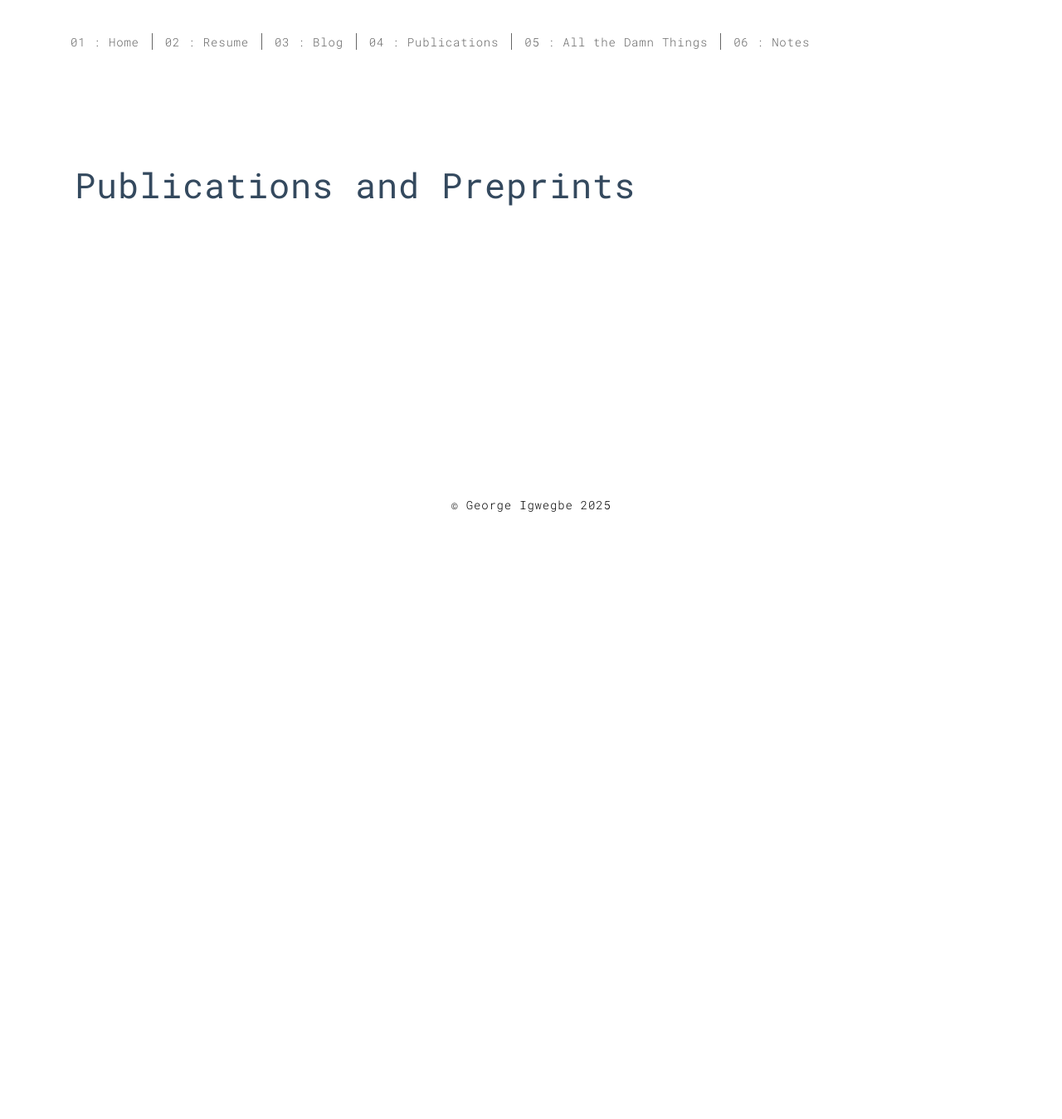
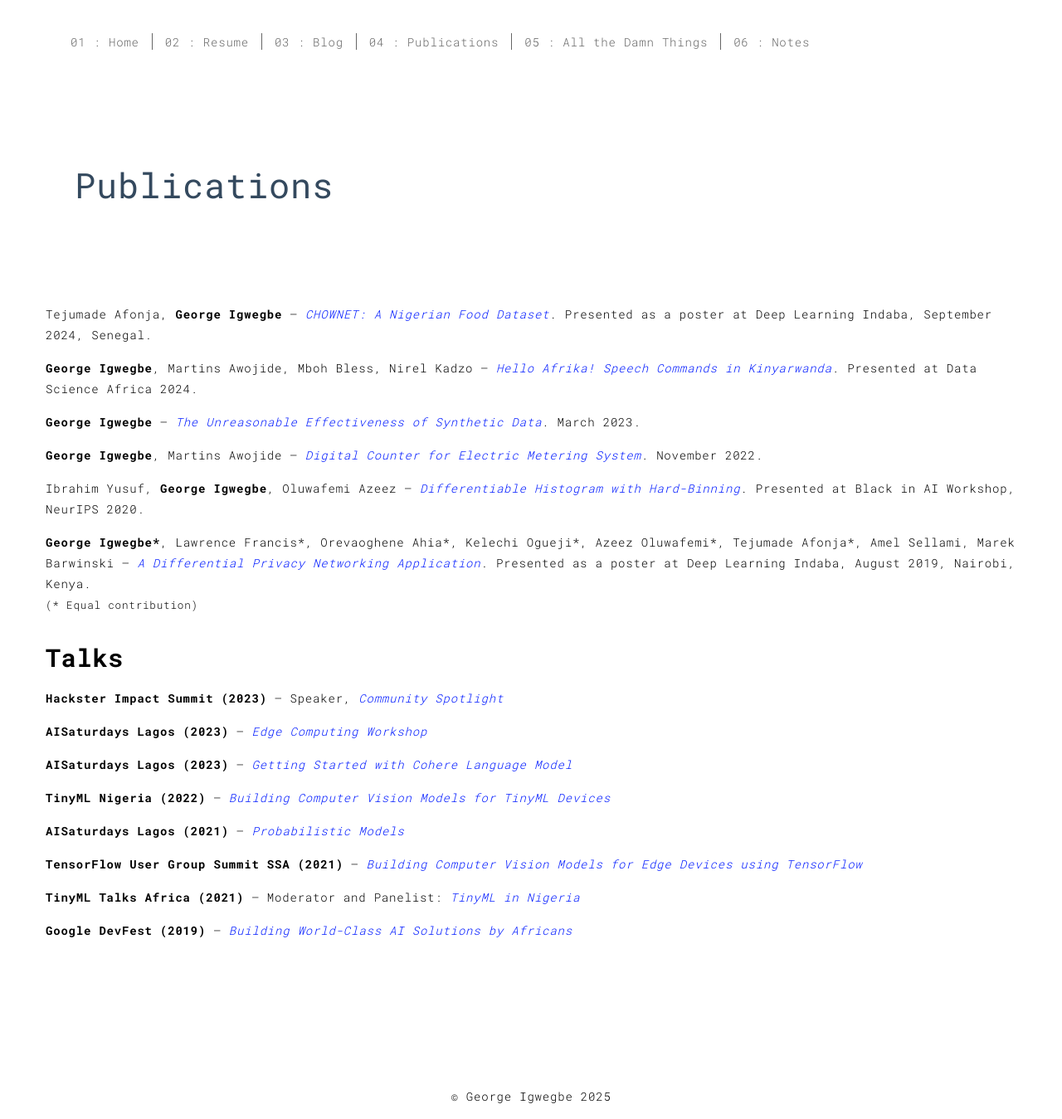
Before and after one commit to gigwegbe/gigwegbe.github.io, a Jekyll site: the page built from publications.html, in a window 1280 px wide and 1349 px high. Shown: the whole window at 83% size. Built offline with Jekyll 4.4.1, drawn with Linux system fonts in a browser that asks for light colours.

Commit message:
Fixed publications and talks

```diff
--- a/publications.html
+++ b/publications.html
@@ -1,36 +1,81 @@
 ---
 layout: page
-title: Publications and Preprints
+title: Publications
 ---
+
 <div class="section-container">
-    <div class="container">
-        <div class="row resume-row-label">
-            <div class="col-xs-12">
-                <div class="template-example">
-                    <!-- <h2 class="template-title-example">Latest Posts</h2> -->
-                </div>
-            </div>
-        </div>
-    </div>
     <div class="container posts">
-        <!-- {% for post in site.posts %}
-        <div class="row">
-            <div class="col-xs-12">
-                <div class="template-example">
-                    <a href="{{ site.baseurl }}{{ post.url }}">{{ post.title }}</a>
-                    <time datetime="{{ post.date | date_to_xmlschema }}">{{ post.date | date: "%b %d, %Y" }}</time>
-                </div>
-            </div>
-        </div>
+        <p>Tejumade Afonja, <strong>George Igwegbe</strong> – <a href="https://zenodo.org/records/13633554"
+                target="_blank"><em>CHOWNET: A Nigerian Food Dataset</em></a>.
+            Presented as a
+            poster at Deep Learning Indaba, September 2024, Senegal.</p>
 
-        {% endfor %} -->
-        <ul>
-            {% for post in site.posts %}
-            <li>
-                <a href="{{ site.baseurl }}{{ post.url }}">{{ post.title }}</a>
-                <time datetime="{{ post.date | date_to_xmlschema }}">{{ post.date | date: "%b %d, %Y" }}</time>
-            </li>
-            {% endfor %}
-        </ul>
+        <p><strong>George Igwegbe</strong>, Martins Awojide, Mboh Bless, Nirel Kadzo – <a
+                href="https://drive.google.com/file/d/1dlbZ50BIE8uVy8A8qmbkylxJ7jgmdvSP/view" target="_blank"><em>Hello
+                    Afrika! Speech
+                    Commands
+                    in
+                    Kinyarwanda</em></a>. Presented at Data Science Africa 2024.</p>
+
+        <p><strong>George Igwegbe</strong> – <a
+                href="https://docs.edgeimpulse.com/experts/featured-machine-learning-projects/nvidia-omniverse-replicator"
+                target="_blank"><em>The
+                    Unreasonable Effectiveness of Synthetic Data</em></a>. March 2023.</p>
+
+
+        <p><strong>George Igwegbe</strong>, Martins Awojide – <em><a
+                    href="https://docs.edgeimpulse.com/experts/computer-vision-projects/digital-character-recognition-on-electric-meter-system-openmv-cam-h7"
+                    target="_blank"> Digital Counter for Electric Metering
+                    System</em></a>.
+            November 2022.</p>
+
+        <p>Ibrahim Yusuf,<strong> George Igwegbe</strong>, Oluwafemi Azeez – <em><a
+                    href="https://arxiv.org/abs/2012.06311#:~:text=A%20differentiable%20histogram%20that%20directly,and%20overcomes%20their%20individual%20challenges."
+                    target="_blank">Differentiable Histogram with
+                    Hard-Binning</em></a>. Presented at Black in AI Workshop, NeurIPS 2020.</p>
+
+        <p><strong>George Igwegbe*</strong>, Lawrence Francis*, Orevaoghene Ahia*, Kelechi Ogueji*, Azeez Oluwafemi*,
+            Tejumade
+            Afonja*, Amel Sellami, Marek Barwinski – <em><a href="https://sites.google.com/view/serenapp/home"
+                    target="_blank">A
+                    Differential Privacy Networking Application</em></a>.
+            Presented as a poster at Deep Learning Indaba, August 2019, Nairobi, Kenya. <br><small>(* Equal
+                contribution)</small></p>
+
+
+        <h2>Talks</h2>
+
+        <p><strong>Hackster Impact Summit (2023)</strong> – Speaker, <em><a
+                    href="https://www.youtube.com/watch?v=JzMmXoWW9dc&list=PLsRBa4uXjihYFX3zGFPbtZWBO4fvVzVMa&t=1s"
+                    target="_blank">Community Spotlight </em></a></p>
+
+        <p><strong>AISaturdays Lagos (2023)</strong> – <em><a href="https://github.com/AISaturdaysLagos/edge-computing"
+                    target="_blank">Edge Computing Workshop</em></a></p>
+
+        <p><strong>AISaturdays Lagos (2023)</strong> – <em><a
+                    href="https://docs.google.com/presentation/d/1pP7XtXB6UuUlTe7jiV2rU1DJjKAbWC1WDmCHuSM7pug/edit?slide=id.p#slide=id.p"
+                    target="_blank">Getting Started with Cohere Language Model </a></em></p>
+
+        <p><strong>TinyML Nigeria (2022)</strong> – <em><a href="" target="_blank">Building Computer Vision Models for
+                    TinyML Devices</a></em>
+        </p>
+
+        <p><strong>AISaturdays Lagos (2021)</strong> – <em><a
+                    href="https://www.youtube.com/watch?v=9Suylqh0JHI&list=PLD0HH4Qq3rcdvhgqY1FR17HTqOPn4c8YC&index=14"
+                    target="_blank">Probabilistic Models</em></a></p>
+
+        <p><strong>TensorFlow User Group Summit SSA (2021)</strong> – <em><a
+                    href="https://www.youtube.com/watch?v=Ok-p7g_7r4U&t=3300s" target="_blank">Building Computer Vision
+                    Models for Edge
+                    Devices
+                    using TensorFlow</em></a></p>
+
+        <p><strong>TinyML Talks Africa (2021)</strong> – Moderator and Panelist: <em><a
+                    href="https://www.youtube.com/watch?v=sPPwK54-IYg" target="_blank">TinyML in Nigeria</a></em></p>
+
+        <p><strong>Google DevFest (2019)</strong> – <em><a
+                    href="https://docs.google.com/presentation/d/1exFIoY2Uhs_IxQnxKlym6BVQqxD6ZFN_blra2xereuI/edit?slide=id.g6061e74b71_0_98#slide=id.g6061e74b71_0_98"
+                    target="_blank">Building World-Class AI Solutions by Africans</a></em></p>
+
     </div>
 </div>
```
